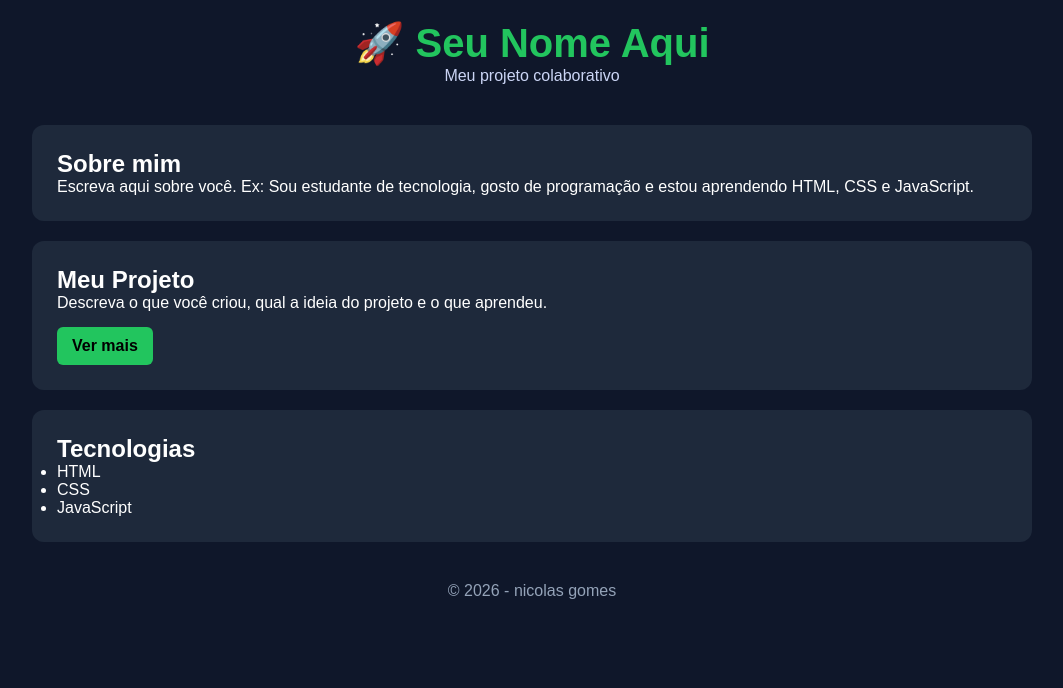
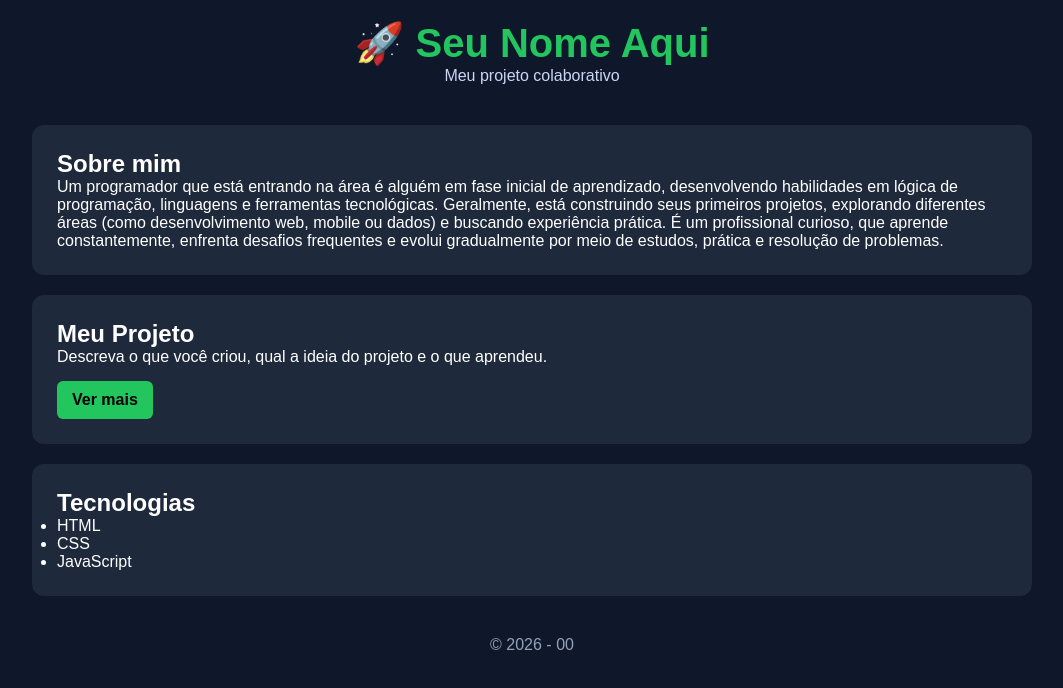
Before and after one commit to devjohnnydev/portfolio-turma-2026, a plain HTML site: page alunos/nicolas-gomes/index.html in a window 1280 px wide. Shown: the whole page, without its empty margins (108-1171 px from the left). Drawn offline with Linux system fonts and the light colour scheme.

Commit message:
nicolaas-gomes

```diff
--- a/alunos/nicolas-gomes/index.html
+++ b/alunos/nicolas-gomes/index.html
@@ -87,8 +87,7 @@
     <div class="card">
       <h2>Sobre mim</h2>
       <p>
-        Escreva aqui sobre você. Ex: Sou estudante de tecnologia,
-        gosto de programação e estou aprendendo HTML, CSS e JavaScript.
+        Um programador que está entrando na área é alguém em fase inicial de aprendizado, desenvolvendo habilidades em lógica de programação, linguagens e ferramentas tecnológicas. Geralmente, está construindo seus primeiros projetos, explorando diferentes áreas (como desenvolvimento web, mobile ou dados) e buscando experiência prática. É um profissional curioso, que aprende constantemente, enfrenta desafios frequentes e evolui gradualmente por meio de estudos, prática e resolução de problemas.
       </p>
     </div>
 
@@ -113,7 +112,7 @@
   </div>
 
   <footer>
-    <p>© 2026 - nicolas gomes</p>
+    <p>© 2026 -  00 </p>
   </footer>
 
   <script>
```
